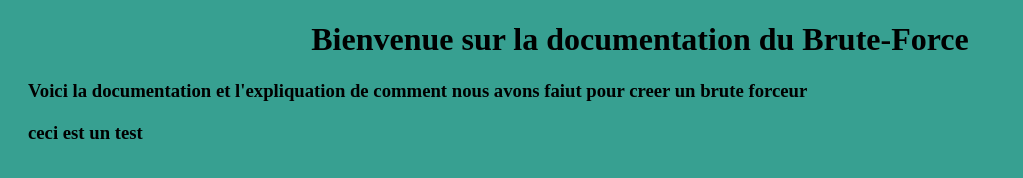
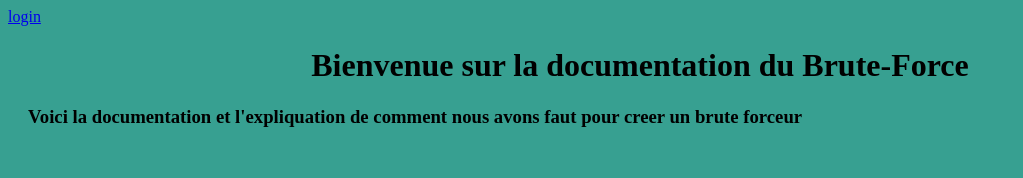
Before and after one commit to gitcodeur/website, a plain HTML site: page index.html in a window 1280 px wide. Shown: the whole page, without its empty margins (0-1023 px from the left). Drawn offline with Linux system fonts and the light colour scheme.

Commit message:
index.html

```diff
--- a/index.html
+++ b/index.html
@@ -6,8 +6,9 @@
     <link rel="stylesheet" href="style.css">
 </head>
 <body>
+    <a href="index2.html">login</a>
     <h1>Bienvenue sur la documentation du Brute-Force</h1>
-    <h3>Voici la documentation et l'expliquation de comment nous avons faiut pour creer un brute forceur</h3>
-    <h3>ceci est un test</h3>
+    <h3>Voici la documentation et l'expliquation de comment nous avons faut pour creer un brute forceur</h3>
+
 </body>
 </html>
```
